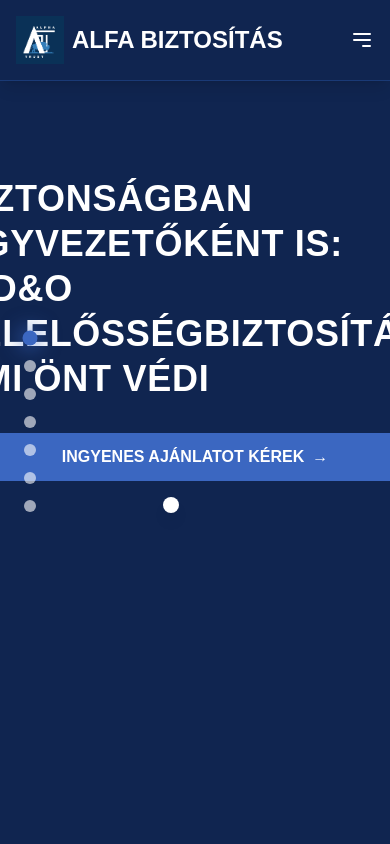
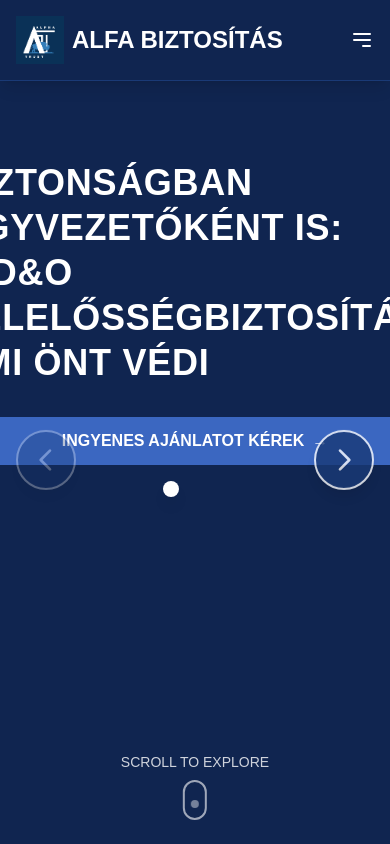
Before and after one commit to Adam3306/alfa-insurancy, a Next.js app: page / in a window 390 px wide. Shown: the top 844 px of the page. Built offline with nearby package versions, Linux system fonts and the light colour scheme; grey boxes are pictures that could not be loaded.

Commit message:
feat: refactor ScrollControls component for improved performance and user experience, including optimized scroll handling, section navigation, and enhanced accessibility features

```diff
--- a/src/app/components/ScrollControls.tsx
+++ b/src/app/components/ScrollControls.tsx
@@ -1,155 +1,228 @@
 "use client";
 
-import { useEffect, useState } from "react";
+import { useEffect, useState, useCallback } from "react";
 
-const ScrollControls = () => {
-  const [activeSection, setActiveSection] = useState(0);
-  const [sections, setSections] = useState<HTMLElement[]>([]);
-  const [isScrolling, setIsScrolling] = useState(false);
+export default function ScrollControls() {
+  const [activeSection, setActiveSection] = useState("");
 
-  // Define navbar height offset
-  const NAVBAR_OFFSET = 80; // adjust based on your navbar height
+  // Memoize scroll handler for better performance
+  const handleScroll = useCallback(() => {
+    // Performance optimization: use requestAnimationFrame to limit calculations
+    requestAnimationFrame(() => {
+      const scrollPosition = window.scrollY;
+      const sections = document.querySelectorAll("section[id]");
 
-  useEffect(() => {
-    // Get all sections
-    const sectionElements = Array.from(
-      document.querySelectorAll<HTMLElement>("section[id]")
-    );
-    setSections(sectionElements);
+      let current = "";
 
-    // Set initial active section
-    const checkActiveSection = () => {
-      if (isScrolling) return;
+      sections.forEach((section) => {
+        const sectionEl = section as HTMLElement;
+        const sectionHeight = sectionEl.offsetHeight;
+        const sectionTop = sectionEl.offsetTop - 100;
 
-      const scrollPosition = window.scrollY + window.innerHeight / 3;
+        if (
+          scrollPosition >= sectionTop &&
+          scrollPosition < sectionTop + sectionHeight
+        ) {
+          current = sectionEl.getAttribute("id") || "";
 
-      for (let i = 0; i < sectionElements.length; i++) {
-        const section = sectionElements[i];
-        const sectionTop = section.offsetTop;
-        const sectionBottom = sectionTop + section.offsetHeight;
+          // Add active class to current section and inactive class to others
+          sections.forEach((s) => {
+            const sEl = s as HTMLElement;
+            const sId = sEl.getAttribute("id") || "";
+            const sTop = sEl.offsetTop;
 
-        if (scrollPosition >= sectionTop && scrollPosition < sectionBottom) {
-          if (activeSection !== i) {
-            setActiveSection(i);
-
-            // Add active class to current section and remove from others
-            sectionElements.forEach((sec, idx) => {
-              if (idx === i) {
-                sec.classList.add("active");
-                sec.classList.remove("inactive-above", "inactive-below");
-              } else if (idx < i) {
-                sec.classList.add("inactive-above");
-                sec.classList.remove("active", "inactive-below");
+            if (sId === current) {
+              sEl.classList.add("active");
+              sEl.classList.remove("inactive-above", "inactive-below");
+            } else if (sTop < scrollPosition) {
+              sEl.classList.add("inactive-above");
+              sEl.classList.remove("active", "inactive-below");
             } else {
-                sec.classList.add("inactive-below");
-                sec.classList.remove("active", "inactive-above");
+              sEl.classList.add("inactive-below");
+              sEl.classList.remove("active", "inactive-above");
             }
           });
         }
-          break;
-        }
+      });
+
+      setActiveSection(current);
+    });
+  }, []);
+
+  useEffect(() => {
+    // Add scroll event listener with passive option for better performance
+    window.addEventListener("scroll", handleScroll, { passive: true });
+
+    // Initial calculation
+    handleScroll();
+
+    return () => {
+      window.removeEventListener("scroll", handleScroll);
+    };
+  }, [handleScroll]);
+
+  const scrollToSection = (sectionId: string) => {
+    const section = document.getElementById(sectionId);
+    if (section) {
+      window.scrollTo({
+        top: section.offsetTop,
+        behavior: "smooth",
+      });
     }
   };
 
-    // Check active section on scroll
-    window.addEventListener("scroll", checkActiveSection);
+  // Get previous and next section IDs
+  const getSiblingSection = (direction: "prev" | "next") => {
+    const sections = Array.from(document.querySelectorAll("section[id]"));
+    const currentIndex = sections.findIndex(
+      (section) => section.getAttribute("id") === activeSection
+    );
 
-    // Initial check
-    checkActiveSection();
+    if (direction === "prev" && currentIndex > 0) {
+      return sections[currentIndex - 1].getAttribute("id") || "";
+    }
 
-    // Update section heights to match viewport
-    const updateSectionHeights = () => {
-      sectionElements.forEach((section) => {
-        // Add padding top to account for navbar
-        section.style.minHeight = `${window.innerHeight}px`;
-        section.style.paddingTop = `${NAVBAR_OFFSET}px`;
-      });
+    if (direction === "next" && currentIndex < sections.length - 1) {
+      return sections[currentIndex + 1].getAttribute("id") || "";
+    }
+
+    return "";
   };
 
-    // Set initial heights
-    updateSectionHeights();
-
-    // Update heights on resize
-    window.addEventListener("resize", updateSectionHeights);
-
-    return () => {
-      window.removeEventListener("scroll", checkActiveSection);
-      window.removeEventListener("resize", updateSectionHeights);
-    };
-  }, [isScrolling, activeSection]);
-
-  const scrollToSection = (direction: "up" | "down" | number) => {
-    if (sections.length === 0 || isScrolling) return;
-
-    let targetIndex;
-    if (typeof direction === "number") {
-      targetIndex = Math.max(0, Math.min(direction, sections.length - 1));
-    } else if (direction === "down") {
-      targetIndex = Math.min(activeSection + 1, sections.length - 1);
-    } else {
-      targetIndex = Math.max(activeSection - 1, 0);
+  const handleKeyDown = useCallback(
+    (e: KeyboardEvent) => {
+      if (e.key === "ArrowDown") {
+        const nextSection = getSiblingSection("next");
+        if (nextSection) {
+          e.preventDefault();
+          scrollToSection(nextSection);
         }
-
-    if (targetIndex === activeSection) return;
-
-    setIsScrolling(true);
-
-    const targetSection = sections[targetIndex];
-
-    // Smooth scroll with offset for navbar
-    window.scrollTo({
-      top: targetSection.offsetTop - NAVBAR_OFFSET,
-      behavior: "smooth",
-    });
-
-    // Apply fancy animation class
-    targetSection.classList.add("scroll-target");
-    setTimeout(() => {
-      targetSection.classList.remove("scroll-target");
-    }, 1000);
-
-    // Wait for scrolling to finish
-    setTimeout(() => {
-      setActiveSection(targetIndex);
-      setIsScrolling(false);
-    }, 1000);
-  };
-
-  const handleKeyDown = (e: KeyboardEvent) => {
-    if (e.key === "ArrowDown") {
-      scrollToSection("down");
       } else if (e.key === "ArrowUp") {
-      scrollToSection("up");
+        const prevSection = getSiblingSection("prev");
+        if (prevSection) {
+          e.preventDefault();
+          scrollToSection(prevSection);
         }
-  };
+      }
+    },
+    [activeSection]
+  );
 
   useEffect(() => {
     window.addEventListener("keydown", handleKeyDown);
     return () => {
       window.removeEventListener("keydown", handleKeyDown);
     };
-  }, [activeSection, sections, isScrolling]);
+  }, [handleKeyDown]);
+
+  // Only render section dots for the main sections (to avoid too many dots)
+  const mainSections = [
+    "hero",
+    "risks",
+    "areas",
+    "about",
+    "benefits",
+    "faq",
+    "free-quote",
+  ];
 
   return (
     <>
-      {/* Section indicators (dots) */}
-      <div className="fixed left-6 top-1/2 transform -translate-y-1/2 z-50 flex flex-col items-center space-y-4">
-        {sections?.map((section, index) => (
+      {/* Section dots navigation */}
+      <div className="fixed left-6 top-1/2 transform -translate-y-1/2 z-50 hidden md:block">
+        <div className="flex flex-col space-y-4">
+          {mainSections.map((sectionId) => (
             <button
-            key={section.id || index}
-            onClick={() => scrollToSection(index)}
-            className={`w-3 h-3 rounded-full transition-all duration-300 ease-in-out focus:outline-none
-              ${
-                activeSection === index
-                  ? "bg-highlight-blue scale-125 shadow-glow"
-                  : "bg-white opacity-60 hover:opacity-100 hover:scale-110"
+              key={sectionId}
+              onClick={() => scrollToSection(sectionId)}
+              className={`w-3 h-3 rounded-full transition-all duration-300 ${
+                activeSection === sectionId
+                  ? "bg-highlight-blue shadow-glow scale-125"
+                  : "bg-gray-400 opacity-70 hover:opacity-100"
               }`}
-            aria-label={`Scroll to section ${index + 1}`}
+              aria-label={`Scroll to ${sectionId} section`}
             />
           ))}
         </div>
+      </div>
+
+      {/* Navigation arrows */}
+      <div
+        className="fixed z-40 w-full pointer-events-none"
+        style={{ top: "50vh" }}
+      >
+        <div className="container mx-auto max-w-6xl flex justify-between items-center px-4">
+          <button
+            onClick={() => {
+              const prevSection = getSiblingSection("prev");
+              if (prevSection) scrollToSection(prevSection);
+            }}
+            className={`text-white bg-secondary-blue bg-opacity-60 hover:bg-opacity-80 p-3 rounded-full border-2 border-white shadow-lg transform transition-all duration-300 pointer-events-auto animate-bounce-subtle ${
+              getSiblingSection("prev")
+                ? "opacity-80"
+                : "opacity-30 cursor-not-allowed"
+            }`}
+            disabled={!getSiblingSection("prev")}
+            aria-label="Previous section"
+          >
+            <svg
+              xmlns="http://www.w3.org/2000/svg"
+              className="h-8 w-8"
+              fill="none"
+              viewBox="0 0 24 24"
+              stroke="currentColor"
+            >
+              <path
+                strokeLinecap="round"
+                strokeLinejoin="round"
+                strokeWidth={2}
+                d="M15 19l-7-7 7-7"
+              />
+            </svg>
+          </button>
+
+          <button
+            onClick={() => {
+              const nextSection = getSiblingSection("next");
+              if (nextSection) scrollToSection(nextSection);
+            }}
+            className={`text-white bg-secondary-blue bg-opacity-60 hover:bg-opacity-80 p-3 rounded-full border-2 border-white shadow-lg transform transition-all duration-300 pointer-events-auto animate-bounce-subtle ${
+              getSiblingSection("next")
+                ? "opacity-80"
+                : "opacity-30 cursor-not-allowed"
+            }`}
+            disabled={!getSiblingSection("next")}
+            aria-label="Next section"
+          >
+            <svg
+              xmlns="http://www.w3.org/2000/svg"
+              className="h-8 w-8"
+              fill="none"
+              viewBox="0 0 24 24"
+              stroke="currentColor"
+            >
+              <path
+                strokeLinecap="round"
+                strokeLinejoin="round"
+                strokeWidth={2}
+                d="M9 5l7 7-7 7"
+              />
+            </svg>
+          </button>
+        </div>
+      </div>
+
+      {/* Scroll to explore indicator (first screen only) */}
+      <div
+        className={`fixed bottom-6 left-1/2 transform -translate-x-1/2 text-white text-opacity-80 text-center transition-opacity duration-500 z-30 ${
+          activeSection === "hero" ? "opacity-100" : "opacity-0"
+        }`}
+      >
+        <p className="mb-2 text-sm font-antonio">SCROLL TO EXPLORE</p>
+        <div className="w-6 h-10 border-2 border-white border-opacity-60 rounded-full mx-auto relative">
+          <div className="absolute top-1 left-1/2 w-2 h-2 bg-white rounded-full animate-scroll-down transform -translate-x-1/2"></div>
+        </div>
+      </div>
     </>
   );
-};
-
-export default ScrollControls;
+}
```
Lines whose indentation alone changed are shown as unchanged.
